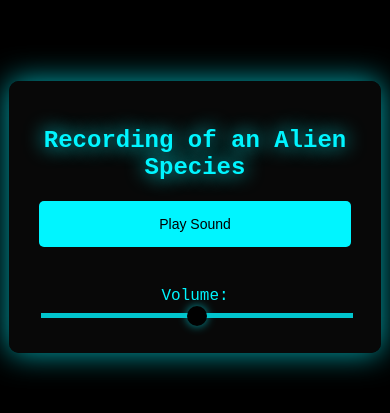
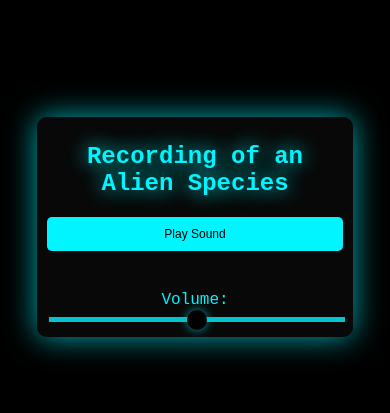
Before and after one commit to dslevi01/alien_species, a plain HTML site: page index.html in a window 390 px wide. Shown: the part 205-618 px from the top of the page. Drawn offline with Linux system fonts and the light colour scheme.

Commit message:
Update mediaqueries.css

```diff
--- a/mediaqueries.css
+++ b/mediaqueries.css
@@ -1,8 +1,28 @@
+@media (max-width: 600px) {
+    body {
+        font-size: 16px; /* Larger base font for readability */
+        padding: 10px; /* Add padding to avoid content sticking to edges */
+    }
 
-@media (max-width: 600px) {
     #playButton {
-      width: 100%;
-      font-size: 14px;
-      padding: 15px;
+        width: 100%;
+        font-size: 14px;
+        padding: 15px;
     }
-  }
+
+    /* Adjust other elements */
+    .container {
+        padding: 10px; /* Reduce padding for small screens */
+    }
+
+    h1, h2, h3 {
+        font-size: 1.5em; /* Ensure headers are readable */
+    }
+}
+
+@media (max-width: 400px) {
+    #playButton {
+        font-size: 12px; /* Further reduce font size for smaller screens */
+        padding: 10px; /* Adjust padding for small screens */
+    }
+}
```
